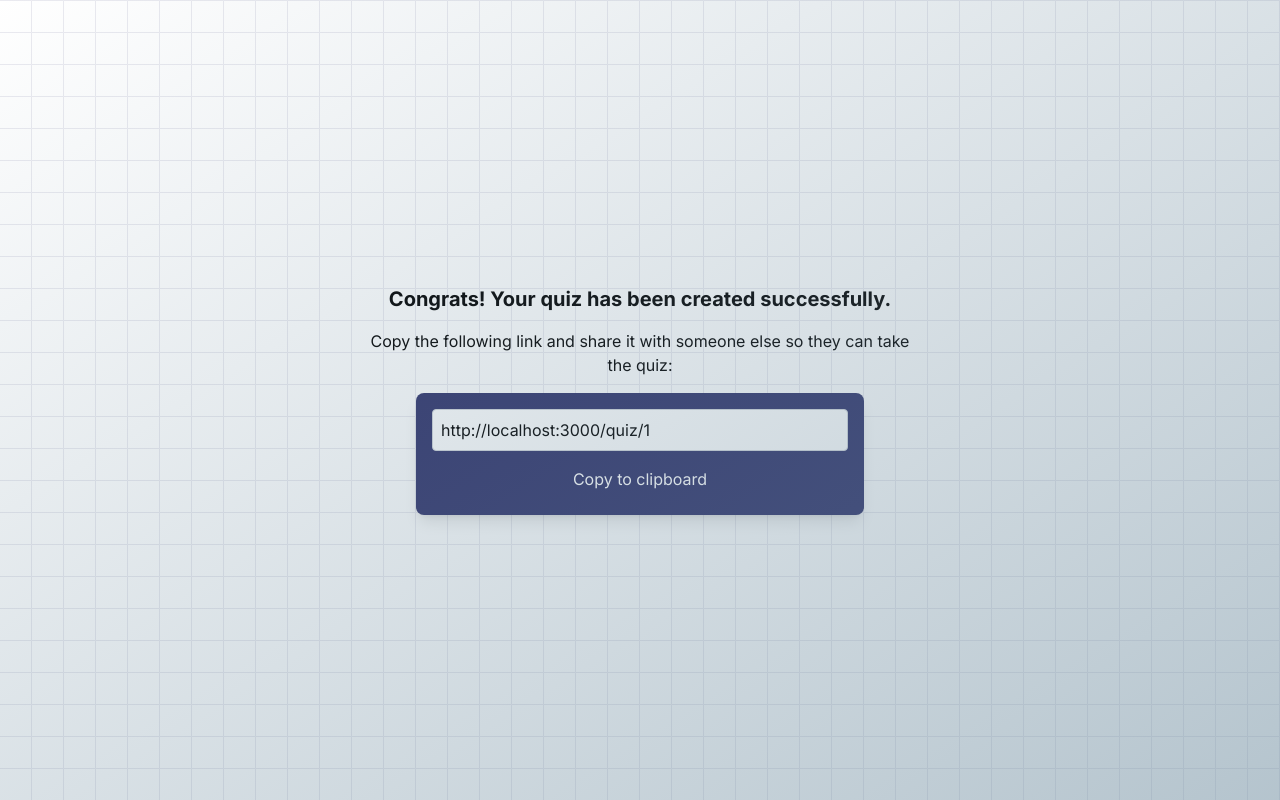
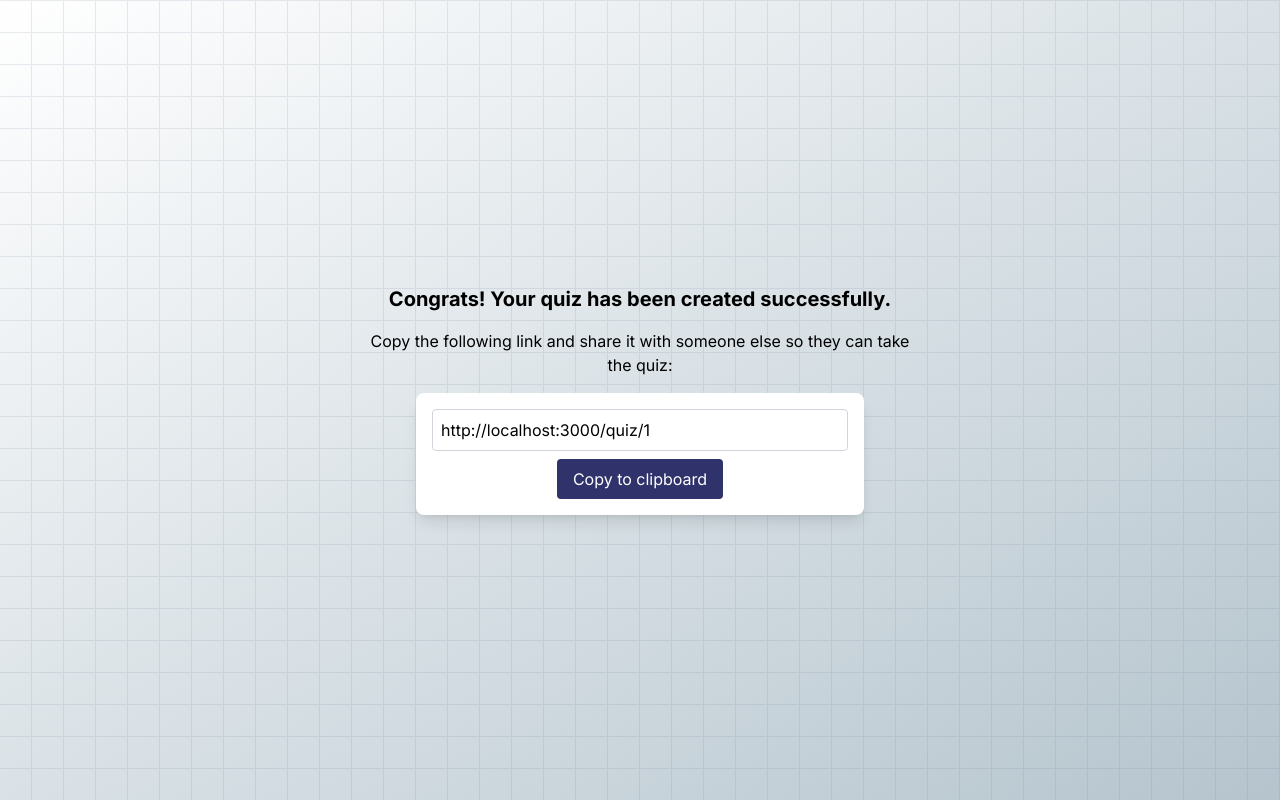
Before and after one commit to daniel-macias/instant-quizzer-frontend, a Next.js app: page /share/1 in a window 1280 px wide. Built offline with nearby package versions, Linux system fonts and the light colour scheme.

Commit message:
created background wrapper and applied in every page

```diff
--- a/app/creator/page.tsx
+++ b/app/creator/page.tsx
@@ -1,5 +1,6 @@
 "use client"
 import React, { useState } from 'react';
+import BackgroundWrapper from '@/components/ui/background-wrapper';
 import QuestionCreateCard from '@/components/QuestionCreateCard';
 import { Question } from '@/types/quizTypes';
 import { useRouter } from 'next/navigation';
@@ -99,7 +100,7 @@ const CreatorPage: React.FC = () => {
     };
 
     return (
-        <div className="flex flex-col items-center justify-center min-h-screen bg-gray-100 p-4">
+        <BackgroundWrapper>
             <h1 className="text-xl font-bold text-center mb-4 text-gray-800">Create Your Quiz</h1>
             <input
                 type="text"
@@ -138,7 +139,7 @@ const CreatorPage: React.FC = () => {
                     <AlertDialogAction onClick={() => setIsDialogOpen(false)}>Ok</AlertDialogAction>
                 </AlertDialogContent>
             </AlertDialog>
-        </div>
+        </BackgroundWrapper>
     );
 };
 
--- a/app/page.tsx
+++ b/app/page.tsx
@@ -1,16 +1,13 @@
 "use client";
 import React from 'react';
+import BackgroundWrapper from '@/components/ui/background-wrapper';
 import { useRouter } from 'next/navigation';
 
 export default function Home() {
     const router = useRouter();
 
     return (
-        <div className="min-h-screen w-full dark:bg-black bg-white dark:bg-grid-white/[0.2] bg-grid-maci-main-normal/[0.1] flex items-center justify-center p-4">
-            <div className="absolute inset-0 pointer-events-none flex items-center justify-center">
-                <div className="w-full h-full bg-gradient-to-br from-transparent to-diving-dove dark:to-white opacity-50"></div>
-            </div>
-            <div className="flex flex-col items-center justify-center p-4 max-w-xs sm:max-w-sm md:max-w-md lg:max-w-lg xl:max-w-xl mx-auto">
+        <BackgroundWrapper>
                 <h1 className="text-3xl font-bold text-center mb-4 text-gray-800">Quick Quiz Maker</h1>
                 <p className="text-xl text-center mb-8 text-gray-600">
                     Full-stack fast quiz creator for educational and casual users.
@@ -24,7 +21,6 @@ export default function Home() {
                 <button onClick={() => router.push('/about')} className="w-full p-3 mb-4 bg-soaring-eagle text-white rounded hover:bg-wizard-grey transition-colors duration-200 text-lg font-medium">
                     About
                 </button>
-            </div>
-        </div>
+        </BackgroundWrapper>
     );
 }
--- a/app/quiz/[quizId]/page.tsx
+++ b/app/quiz/[quizId]/page.tsx
@@ -1,5 +1,6 @@
 "use client"
 import React, { useState, useEffect } from 'react';
+import BackgroundWrapper from '@/components/ui/background-wrapper';
 import { usePathname, useRouter } from 'next/navigation';
 import QuestionCard from '@/components/QuestionCard';
 import { IconX, IconCheck } from '@tabler/icons-react';
@@ -137,7 +138,7 @@ const QuizPage: React.FC = () => {
     switch (quizState) {
         case QuizState.InputName:
             return (
-                <div className="flex flex-col items-center justify-center w-full py-4 bg-gray-100 min-h-screen">
+                <BackgroundWrapper>
                     <h1 className="text-xl font-bold text-center my-4 text-gray-800">{quiz.title}</h1>
                     <input
                         type="text"
@@ -165,18 +166,18 @@ const QuizPage: React.FC = () => {
                         </AlertDialogContent>
                     </AlertDialog>
                     <button onClick={handleViewResults} className="p-2 bg-maci-submit-dark text-white rounded hover:bg-maci-submit-darker">View Results</button>
-                </div>
+                </BackgroundWrapper>
             );
         case QuizState.TakingQuiz:
             return (
-                <div className="flex flex-col items-center justify-center w-full py-4 bg-gray-100 min-h-screen">
+                <BackgroundWrapper>
                     <h1 className="text-xl font-bold text-center my-4 text-gray-800">{quiz.title}</h1>
                     <QuestionCard questions={quiz.questions} onSubmit={handleQuizSubmission} />
-                </div>
+                </BackgroundWrapper>
             );
             case QuizState.ViewingResults:
                 return (
-                    <div className="flex flex-col items-center justify-center w-full py-4 bg-gray-100 min-h-screen">
+                    <BackgroundWrapper>
                         <h1 className="text-xl font-bold text-center my-4 text-gray-800">Immediate Results</h1>
                         <ul>
                         {results.map((result, index) => (
@@ -189,7 +190,7 @@ const QuizPage: React.FC = () => {
                         ))}
                         </ul>
                         <button onClick={handleViewResults} className="mt-4 p-2 bg-maci-main-normal text-white rounded hover:bg-maci-main-dark">View Full Results</button>
-                    </div>
+                    </BackgroundWrapper>
                 );
     }
 };
--- a/app/quiz/[quizId]/results/page.tsx
+++ b/app/quiz/[quizId]/results/page.tsx
@@ -1,5 +1,6 @@
 "use client";
 import React, { useState, useEffect } from 'react';
+import BackgroundWrapper from '@/components/ui/background-wrapper';
 import { useRouter } from 'next/navigation';
 import {
     Accordion,
@@ -62,7 +63,7 @@ export default function ResultsPage({ params }: ResultsPageProps) {
     }
 
     return (
-        <div className="flex flex-col items-center justify-center min-h-screen bg-gray-100 p-4 w-full">
+        <BackgroundWrapper>
                 <h1 className="text-xl font-bold text-center mb-4 text-black">Quiz Results for: {quiz.quizTitle}</h1>
                 <div className="w-full max-w-4xl mx-auto">
                     <Accordion type="single" collapsible>
@@ -85,6 +86,6 @@ export default function ResultsPage({ params }: ResultsPageProps) {
                     <button onClick={() => router.push(`/quiz/${quizId}`)} className="p-2 mt-2 bg-maci-main-normal text-white rounded hover:bg-maci-main-dark">Take the quiz!</button>
                     </div>
                 </div>
-</div>
+        </BackgroundWrapper>
     );
 }
--- a/app/share/[quizId]/page.tsx
+++ b/app/share/[quizId]/page.tsx
@@ -1,5 +1,6 @@
 "use client"
 import React from 'react';
+import BackgroundWrapper from '@/components/ui/background-wrapper';
 
 interface ShareQuizPageProps {
     params: {
@@ -19,14 +20,10 @@ const ShareQuizPage: React.FC<ShareQuizPageProps> = ({ params }) => {
     };
 
     return (
-        <div className="min-h-screen w-full dark:bg-black bg-white dark:bg-grid-white/[0.2] bg-grid-maci-main-normal/[0.1] flex items-center justify-center p-4">
-            <div className="absolute inset-0 pointer-events-none flex items-center justify-center">
-                <div className="w-full h-full bg-gradient-to-br from-transparent to-diving-dove dark:to-white opacity-50"></div>
-            </div>
-            <div className="flex flex-col items-center justify-center p-4 max-w-xs sm:max-w-sm md:max-w-md lg:max-w-lg xl:max-w-xl mx-auto">
+        <BackgroundWrapper>
             <h1 className="text-xl font-bold text-center mb-4 text-black">Congrats! Your quiz has been created successfully.</h1>
             <p className="text-center mb-4 text-black">Copy the following link and share it with someone else so they can take the quiz:</p>
-            <div className="flex flex-col items-center w-full max-w-md p-4 bg-maci-main-normal shadow-lg rounded-lg">
+            <div className="flex flex-col items-center w-full max-w-md p-4 bg-white shadow-lg rounded-lg">
                 <input
                     type="text"
                     value={quizLink}
@@ -36,8 +33,7 @@ const ShareQuizPage: React.FC<ShareQuizPageProps> = ({ params }) => {
                 />
                 <button onClick={handleCopyToClipboard} className="px-4 py-2 bg-maci-main-normal text-white rounded hover:bg-maci-main-dark transition-colors duration-200">Copy to clipboard</button>
             </div>
-        </div>
-        </div>
+        </BackgroundWrapper>
     );
 };
 
--- a/components/QuestionCard.tsx
+++ b/components/QuestionCard.tsx
@@ -71,7 +71,7 @@ const QuestionCard: React.FC<QuestionCardProps> = ({ questions: initialQuestions
   };
 
   return (
-    <div className="flex flex-col items-center justify-center bg-gray-100 p-4">
+    <div className="flex flex-col items-center justify-center p-4">
         <motion.div
                 key={currentQuestionIndex}
                 className="bg-white w-full md:max-w-md p-4 shadow-lg rounded-lg"
--- /dev/null
+++ b/components/ui/background-wrapper.tsx
@@ -0,0 +1,23 @@
+
+import React, { ReactNode } from 'react';
+
+interface BackgroundWrapperProps {
+    children: ReactNode;
+}
+
+const BackgroundWrapper: React.FC<BackgroundWrapperProps> = ({ children }) => {
+    return (
+        <div className="min-h-screen w-full dark:bg-black bg-white dark:bg-grid-white/[0.2] bg-grid-maci-main-normal/[0.1] flex items-center justify-center p-4 relative">
+            {/* Gradient background layer */}
+            <div className="absolute inset-0 pointer-events-none z-0">
+                <div className="w-full h-full bg-gradient-to-br from-transparent to-diving-dove dark:to-white opacity-50"></div>
+            </div>
+            {/* Content layer */}
+            <div className="flex flex-col items-center justify-center p-4 max-w-xs sm:max-w-sm md:max-w-md lg:max-w-lg xl:max-w-xl mx-auto z-10 relative">
+                {children}
+            </div>
+        </div>
+    );
+};
+
+export default BackgroundWrapper;
```
Lines whose indentation alone changed are shown as unchanged.
